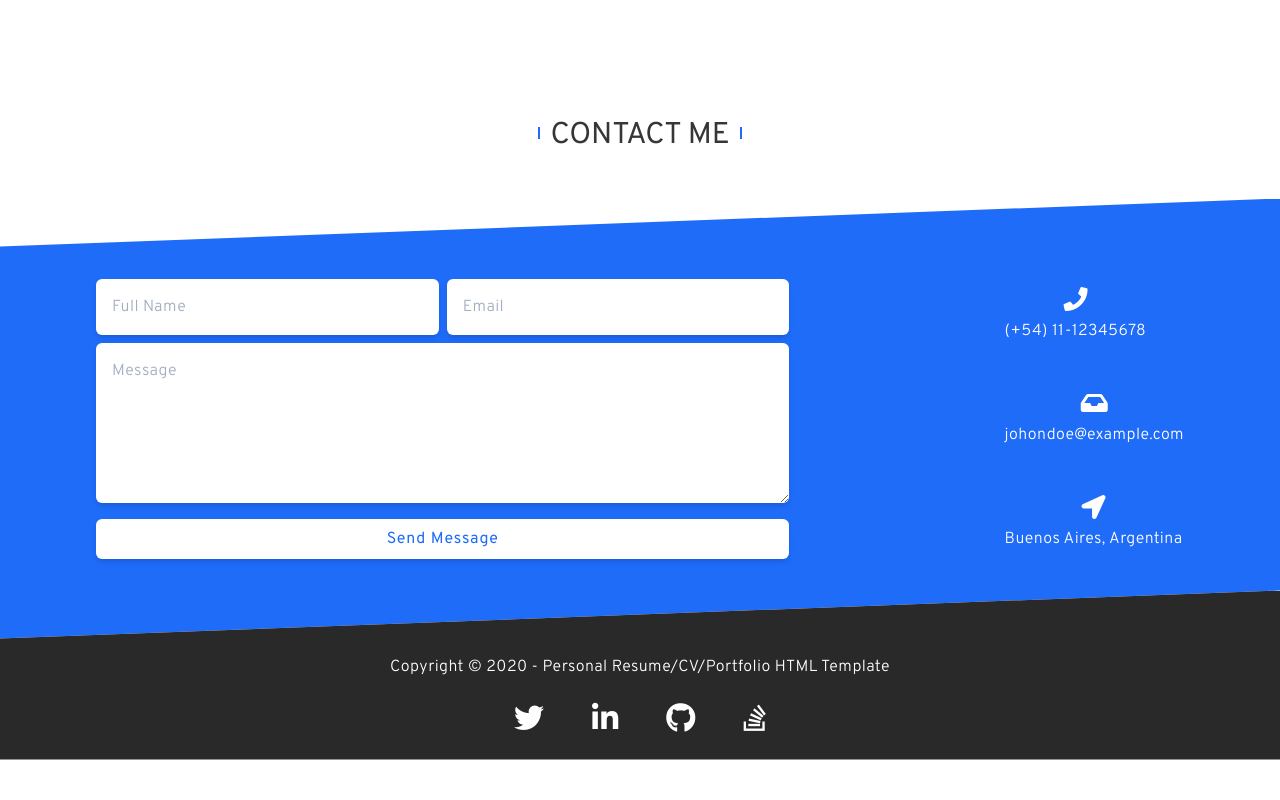
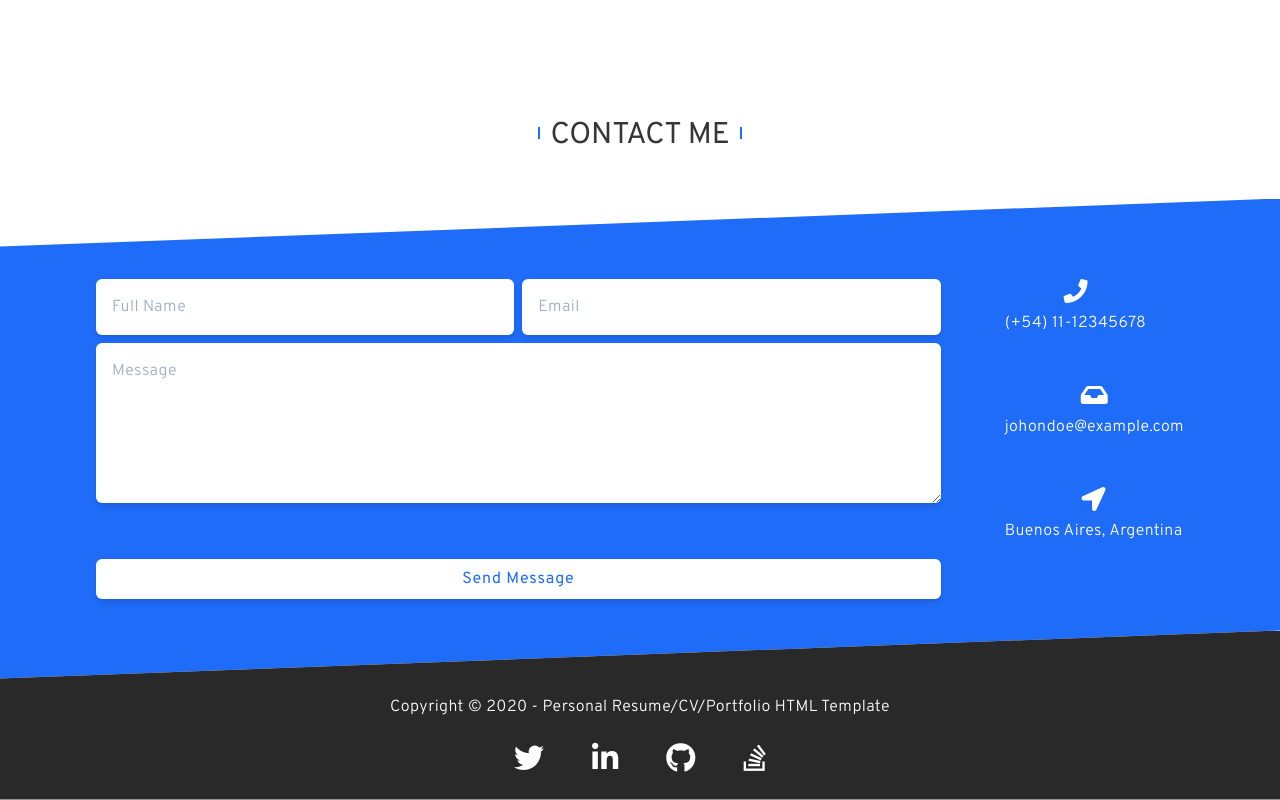
Before and after one commit to gonzalomansilla/Portfolio, a Vue app: page / in a window 1280 px wide. Shown: the part 3373-4173 px from the top of the page. Before the commit the page ends 4133 px from the top, so only its background shows below. Built offline with nearby package versions, Linux system fonts and the light colour scheme.

Commit message:
refact: Distribucion de elementos

```diff
--- a/src/components/sections/Contact.vue
+++ b/src/components/sections/Contact.vue
@@ -4,23 +4,20 @@
       <div class="relative py-12">
         <div class="contact-bg absolute inset-0"></div>
 
-        <div class="contact app-section-padding-x grid grid-cols-1 grid-rows-content gap-12 py-8">
-          <div class="grid gap-y-4">
+        <div class="contact app-section-padding-x grid grid-cols-1 gap-x-16 gap-y-4 py-8">
           <div class="contact__form grid md:grid-cols-2 gap-2">
             <TextBox placeholder="full name"></TextBox>
             <TextBox placeholder="email"></TextBox>
             <TextArea class="md:col-span-2" placeholder="Message"></TextArea>
           </div>
 
-            <BtnSecundary text="Send Message"></BtnSecundary>
-          </div>
-
-          <!-- TODO style fix: Agregar div vacio del alto del boton para posisiconar los contactos centrado al formulario -->
-          <div class="info-icons-container grid grid-rows-content  justify-items-center gap-6 md:gap-12">
+          <div class="info-icons-container grid justify-items-center gap-y-6 mt-12 md:gap-12 md:my-auto">
             <InfoIcon faIcon="fa-phone" text="(+54) 11-12345678" ></InfoIcon>
             <InfoIcon faIcon="fa-inbox" text="johondoe@example.com" ></InfoIcon>
             <InfoIcon faIcon="fa-location-arrow" text="Buenos Aires, Argentina" ></InfoIcon>
           </div>
+
+          <BtnSecundary class="md:row-start-2" text="Send Message"></BtnSecundary>
         </div>
       </div>
     </template>
@@ -53,21 +50,28 @@ export default {
   background: theme("colors.primary-50");
 }
 
+@screen ss {
+  .contact {
+    & .info-icons-container {
+      order: 3;
+    }
+  }
+}
+
 @screen md {
   .contact {
-    grid-template-columns: 2fr 1fr;
-  }
+    grid-template-columns: 1fr max-content;
 
-  .contact__form {
+    & .contact__form {
       grid-template-rows: max-content 1fr;
     }
 
-  // Alinear hacia derecha de forma lineals
-  .info-icons-container {
+    & .info-icons-container {
       justify-items: start;
       align-content: center;
-    width: max-content;
-    justify-self: end;
     }
   }
+
+
+}
 </style>
```
Lines whose indentation alone changed are shown as unchanged.
